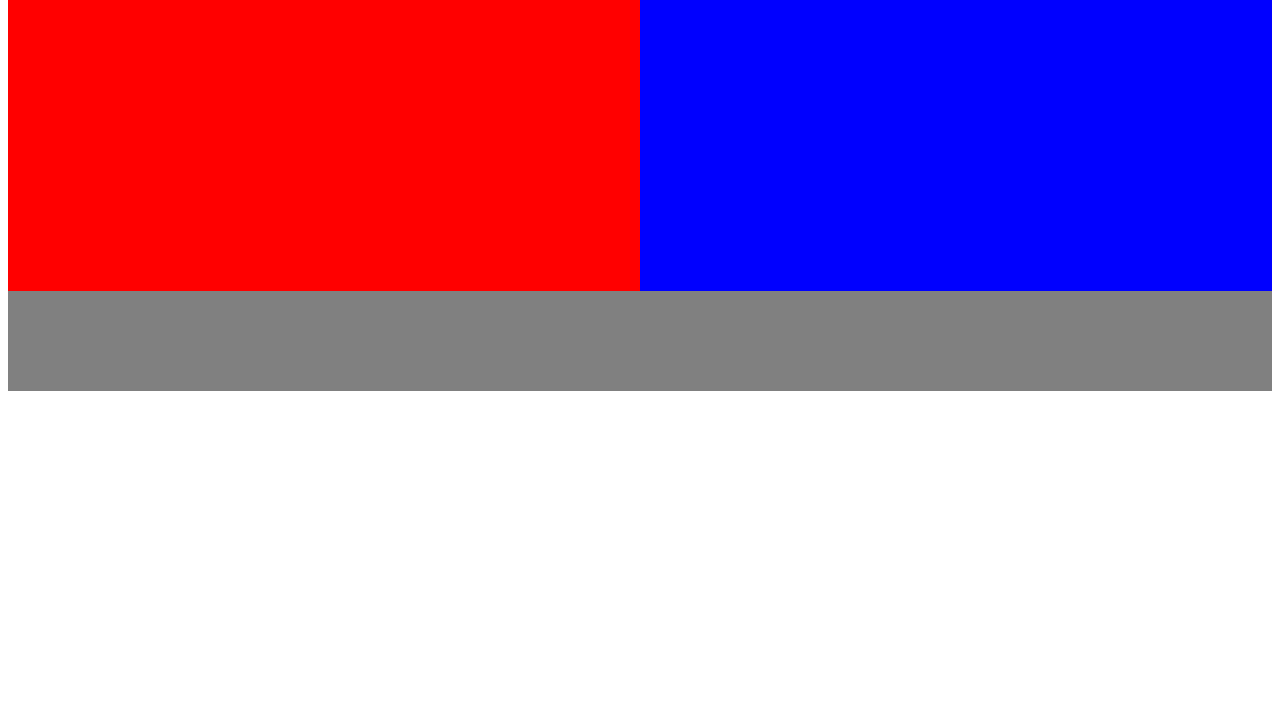
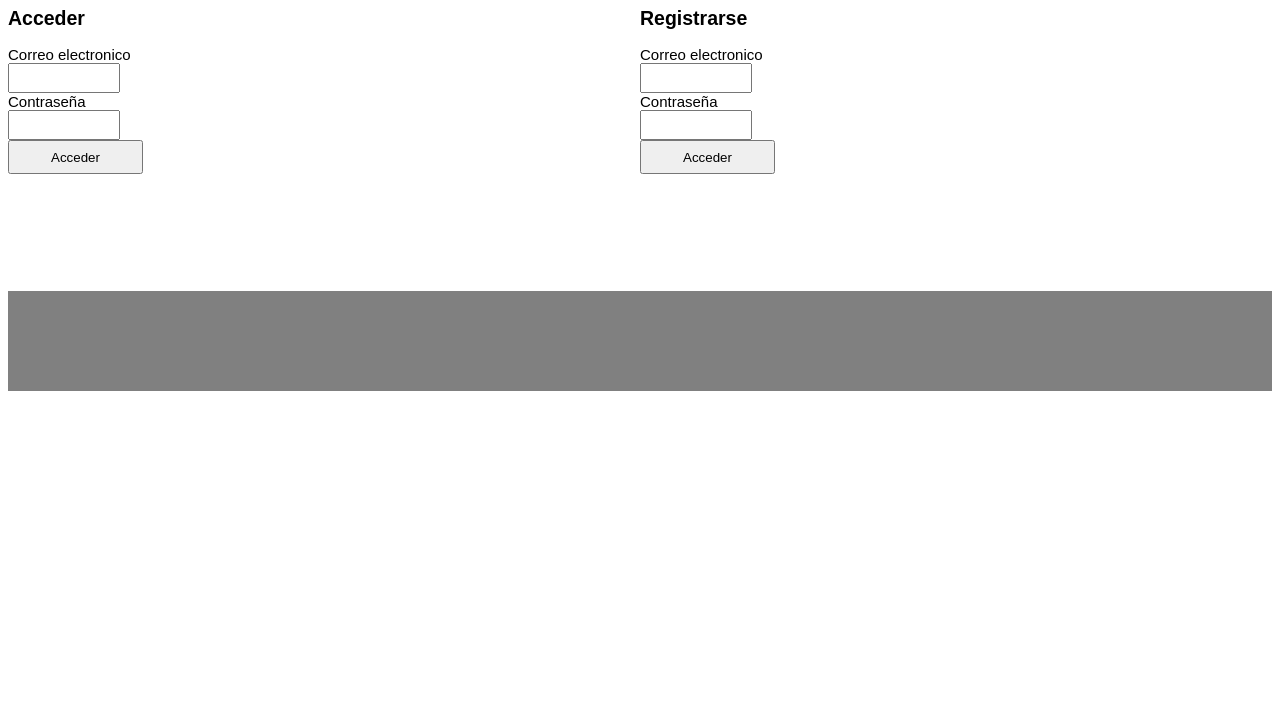
Before and after one commit to wildchamo/tienda-web, a plain HTML site: page paginashtml/login.html in a window 1280 px wide. Shown: the part 77-800 px from the top of the page. Drawn offline with Linux system fonts and the light colour scheme; files whose address does not match are found by name.

Commit message:
vamos avanzando cositas

```diff
--- a/css/login.css
+++ b/css/login.css
@@ -4,10 +4,28 @@ main{
 .seccion{
     width: 50%;
     height: 300px;
+    display: flex;
+    justify-content: space-between;
 }
-.seccion1{
-    background-color: red;
+
+.parte{
+    border: 1px black;
 }
-.seccion2{
-    background-color: blue;
+form{
+    display: flex;
+    flex-direction: column;
 }
+label{
+    font-size: 15px;
+}
+.inputTexto{
+    width: 50%;
+    font-weight: 400;
+    line-height: 24px;
+    text-transform: none;
+    font-size: 15px;
+}
+button{
+    width: 135px;
+    height: 34px;
+}
--- a/paginashtml/login.html
+++ b/paginashtml/login.html
@@ -39,10 +39,28 @@
     </header>
    <main>
     <section class="seccion seccion1">
-
+        <div class="parte acceder">
+            <h1>Acceder</h1>
+            <form action="">
+                <label for="correoAcceder"> Correo electronico</label>
+                <input class="inputTexto" id="correoAcceder" type="text">
+                <label for="contrasenia"> Contraseña</label>
+                <input class="inputTexto" id="contraseniaAcceder" type="text">
+                <button>Acceder</button>
+            </form>
+        </div>
     </section>
     <section class="seccion seccion2">
-
+        <div class="parte registrar">
+            <h1>Registrarse</h1>
+            <form action="">
+                <label for="correoRegistrarse"> Correo electronico</label>
+                <input class="inputTexto" id="correoAcceder" type="text">
+                <label for="contrasenia"> Contraseña</label>
+                <input class="inputTexto" id="contraseniaRegistrarse" type="text">
+                <button>Acceder</button>
+            </form>
+        </div>
     </section>
    </main>
 
```
